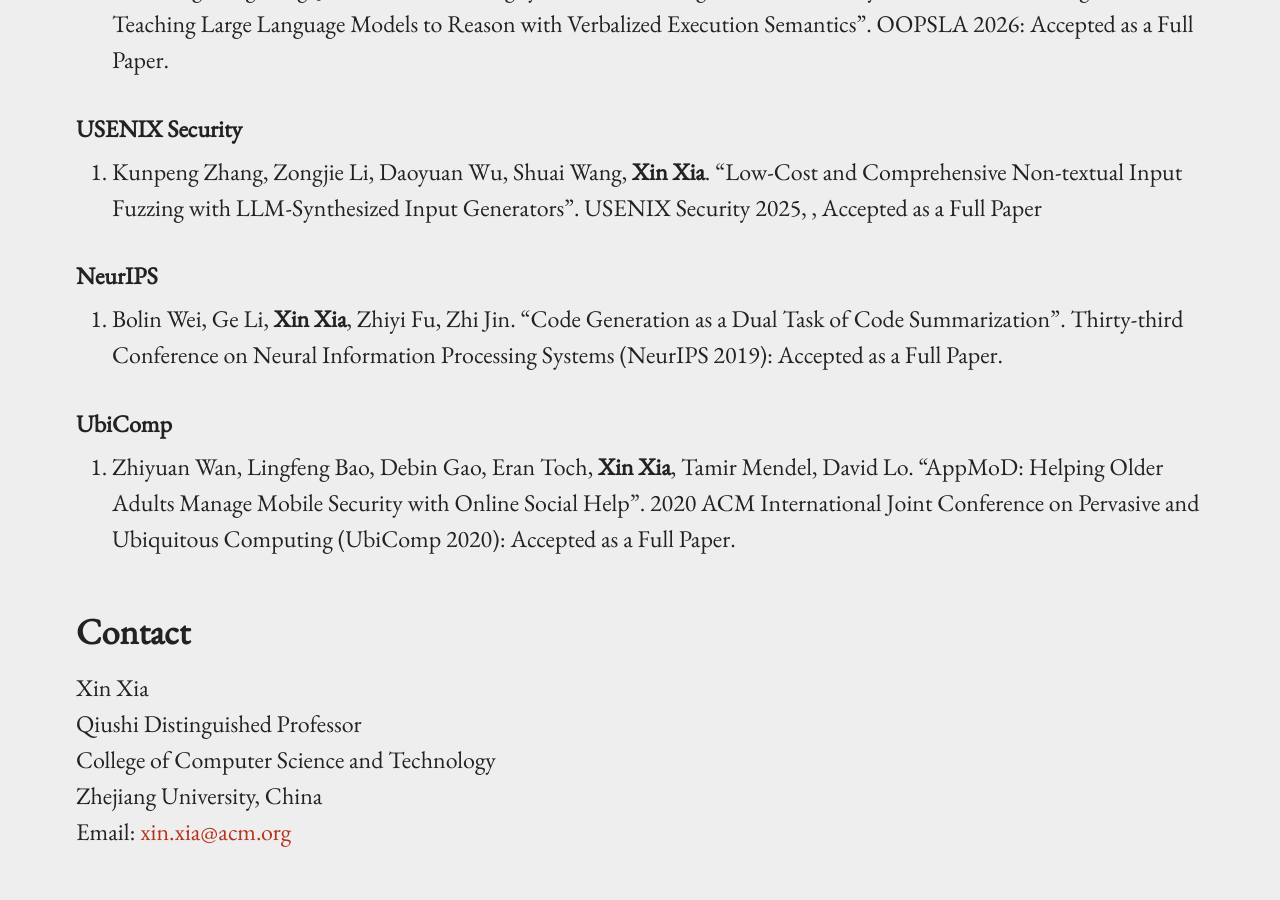
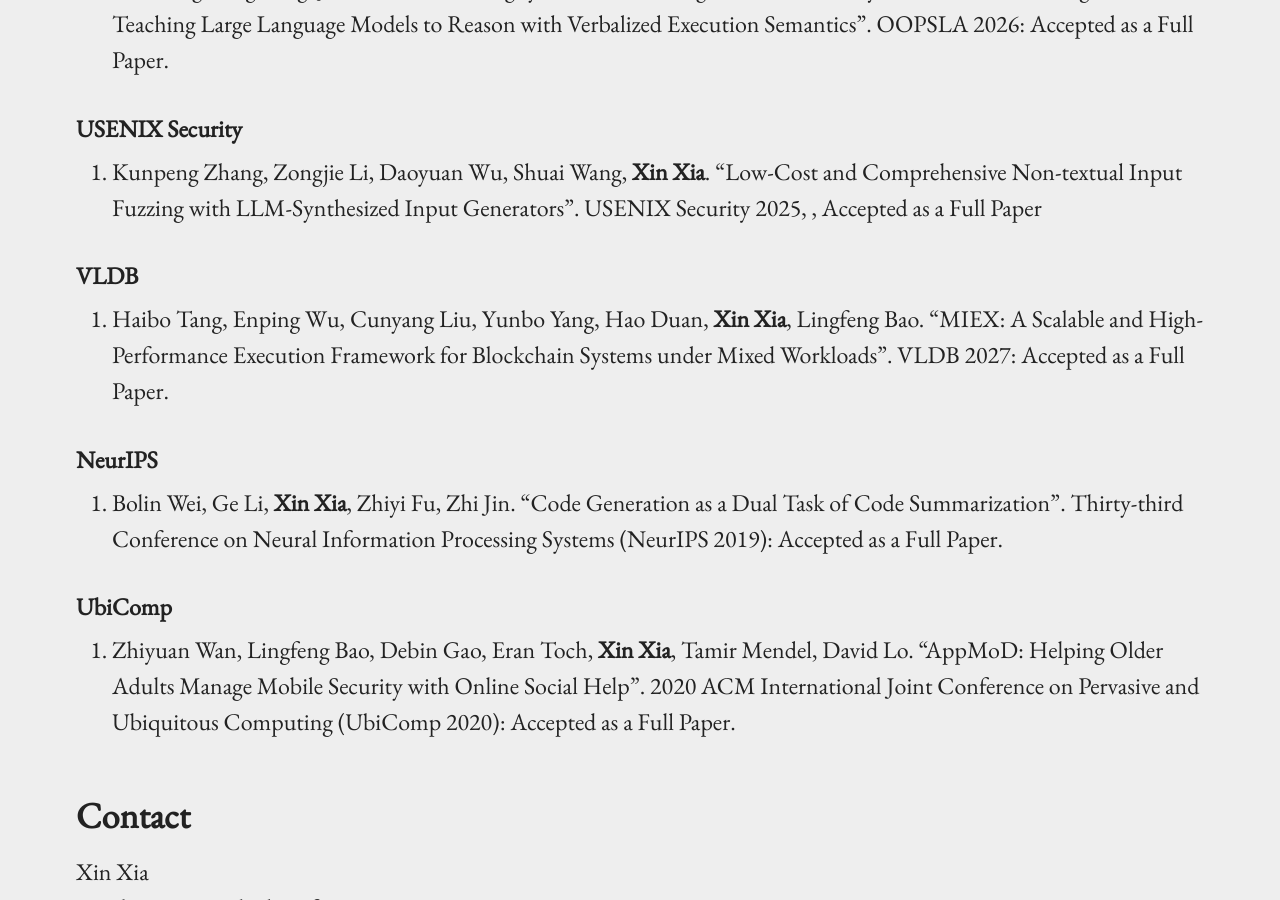
Before and after one commit to xin-xia/xin-xia.github.io, a Jekyll site: the page built from index.md, in a window 1280 px wide and 900 px high, scrolled down 21384 px. Built offline with Jekyll 4.4.1, drawn with Linux system fonts in a browser that asks for light colours.

Commit message:
Update index.md

```diff
--- a/index.md
+++ b/index.md
@@ -285,6 +285,9 @@ Case Study of Code Clone Detection and Defect Prediction". IEEE Transactions on
 
 1. Kunpeng Zhang, Zongjie Li, Daoyuan Wu, Shuai Wang, <strong>Xin Xia</strong>. "Low-Cost and Comprehensive Non-textual Input Fuzzing with LLM-Synthesized Input Generators". USENIX Security 2025, , Accepted as a Full Paper <br />
 
+#### VLDB
+1. Haibo Tang, Enping Wu, Cunyang Liu, Yunbo Yang, Hao Duan, <strong>Xin Xia</strong>, Lingfeng Bao. "MIEX: A Scalable and High-Performance Execution Framework for Blockchain Systems under Mixed Workloads". VLDB 2027: Accepted as a Full Paper.  <br/>
+
 
 #### NeurIPS
 
```
